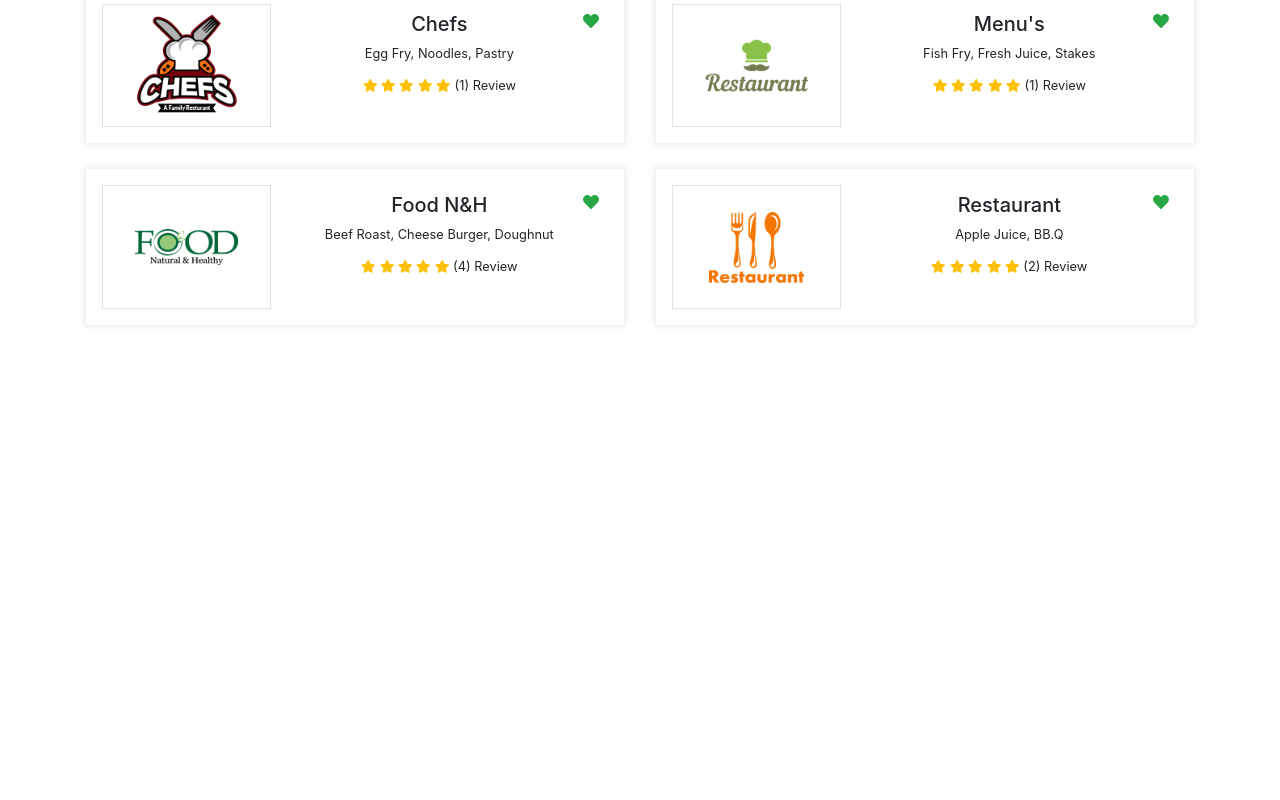
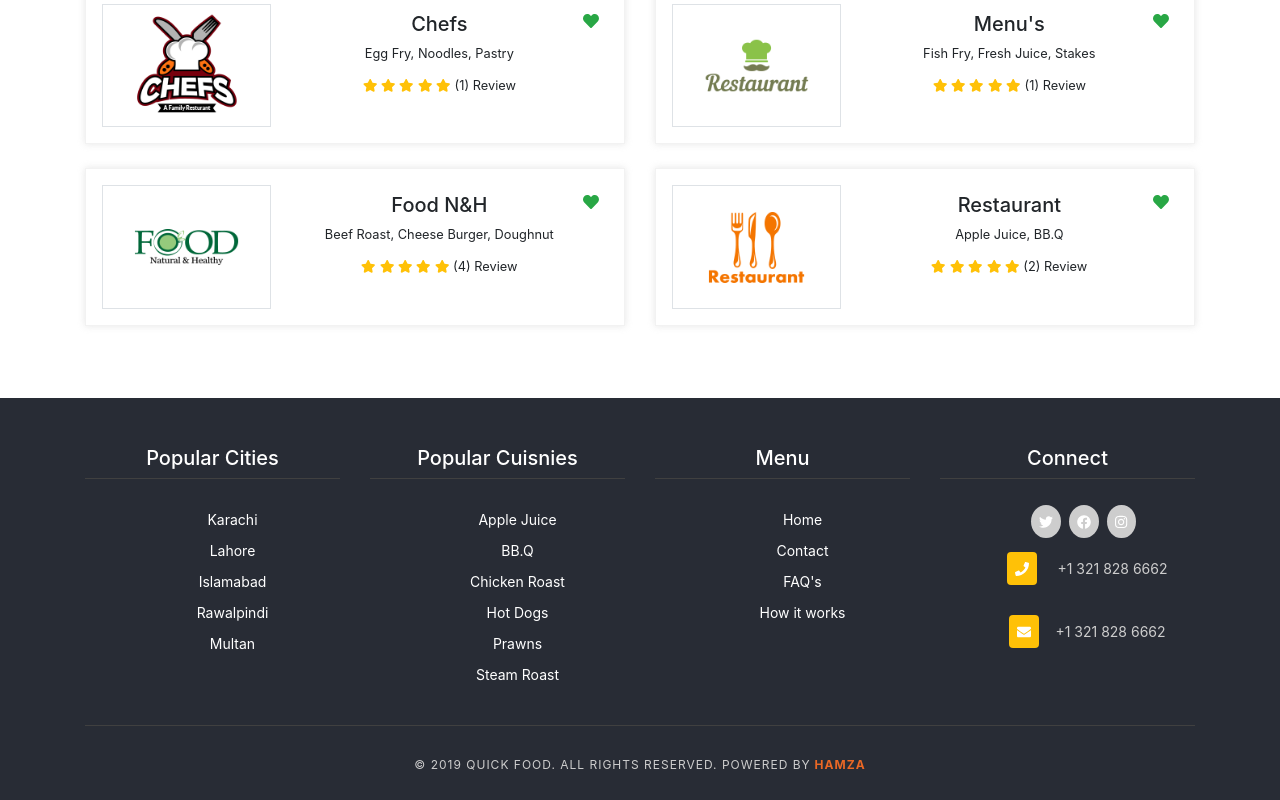
Before and after one commit to HamzaAhmedSheikh/online-Food-Delivery-App, a React (Create React App) app: page / in a window 1280 px wide. Shown: the part 2411-3211 px from the top of the page. Before the commit the page ends 2809 px from the top, so only its background shows below. Built offline with nearby package versions, Linux system fonts and the light colour scheme.

Commit message:
my footer is completed.

```diff
--- /dev/null
+++ b/src/components/Footer.js
@@ -0,0 +1,133 @@
+import React, { Component } from 'react'
+import './footer.css'
+import { FontAwesomeIcon } from '@fortawesome/react-fontawesome';
+import { faFacebook } from '@fortawesome/free-brands-svg-icons'
+import { faTwitter } from '@fortawesome/free-brands-svg-icons'
+import { faInstagram } from '@fortawesome/free-brands-svg-icons'
+import { faPhone } from '@fortawesome/free-solid-svg-icons'
+import { faEnvelope } from '@fortawesome/free-solid-svg-icons'
+
+class Footer extends Component {
+ render() {
+  return (
+            // Complete Footer Section
+
+   <div className="container-fluid pt-5 bg-footer">
+    <div className="container mb-4">
+     <div className="row">
+
+                        {/* Popular Cities Section */}
+
+      <div className="col-lg-3 col-md-3 col-sm-12">
+        <div className="footer-head-div">
+          <h5 className="text-white">Popular Cities</h5>
+        </div>
+          <div className="footer-list-div">
+            <ul>
+              <li><a href="#">Karachi</a></li>
+              <li><a href="#">Lahore</a></li>
+              <li><a href="#">Islamabad</a></li>
+              <li><a href="#">Rawalpindi</a></li>
+              <li><a href="#">Multan</a></li>
+            </ul>
+           </div>
+      </div>
+
+                 {/* Popular Cuisnies Section */}
+
+       <div className="col-lg-3 col-md-3 col-sm-12">
+        <div className="footer-head-div">
+           <h5 className="text-white">Popular Cuisnies</h5>
+        </div>
+        <div className="footer-list-div">
+           <ul>
+             <li><a href="#">Apple Juice</a></li>
+             <li><a href="#">BB.Q</a></li>
+             <li><a href="#">Chicken Roast</a></li>
+             <li><a href="#">Hot Dogs</a></li>
+             <li><a href="#">Prawns</a></li>
+             <li><a href="#">Steam Roast</a></li>
+            </ul>
+         </div>
+        </div>
+
+              {/* Contact Us Section */}
+
+        <div className="col-lg-3 col-md-3 col-sm-12">
+           <div className="footer-head-div">
+                 <h5 className="text-white">Menu</h5>
+           </div>
+          <div className="footer-list-div">
+          <ul>
+            <li><a href="#">Home</a></li>
+            <li><a href="#">Contact</a></li>
+            <li><a href="#">FAQ's</a></li>
+            <li><a href="#">How it works</a></li>
+          </ul>
+         </div>
+        </div>
+
+              {/* Connect Us Section */}
+
+        <div className="col-lg-3 col-md-3 col-sm-12">
+          <div className="footer-head-div">
+              <h5 className="text-white">Connect</h5>
+          </div>
+         <div className="footer-list-div">
+          <ul className="social-media mb-3">
+
+             <li className="mr-2">
+               <a href="#" className="bg-light-gray rounded-circle p-2">
+                   <FontAwesomeIcon icon={faTwitter} />
+               </a>
+             </li>
+
+             <li className="mr-2">
+              <a href="#" className="bg-light-gray rounded-circle p-2">
+                  <FontAwesomeIcon icon={faFacebook} />
+              </a>
+             </li>
+
+             <li className="mr-2">
+               <a href="#" className="bg-light-gray rounded-circle p-2">
+                 <FontAwesomeIcon icon={faInstagram} />
+               </a>
+            </li>
+          </ul>
+
+           <ul>
+            <li className="pb-3">
+             <span className="bg-warning p-2 rounded mr-3">
+                 <FontAwesomeIcon icon={faPhone} className="text-white" />
+             </span>
+                <span> +1 321 828 6662 </span>
+            </li>
+
+              <li className="pb-3">
+               <span className="bg-warning p-2 rounded mr-3">
+                  <FontAwesomeIcon icon={faEnvelope} className="text-white" />
+               </span>
+                  <span>+1 321 828 6662</span>
+              </li>
+            </ul>
+         </div>
+       </div>
+     </div>
+   </div>
+
+               {/* Footer Copyright Section */}
+
+       <div className="container">
+        <div className="col-12 footer-copyright">
+          <p>
+            © 2019 Quick Food. All Rights Reserved. Powered By
+            <span style={{ color: "#eb6825", fontWeight: 700 }}>     Hamza       </span>
+          </p>
+       </div>
+     </div>
+   </div>
+        );
+    }
+}
+
+export default Footer;
--- a/src/components/Header.js
+++ b/src/components/Header.js
@@ -13,6 +13,7 @@ import { FontAwesomeIcon } from '@fortawesome/react-fontawesome';
 import { faStar } from "@fortawesome/free-solid-svg-icons";
 import { faHeart } from "@fortawesome/free-solid-svg-icons";
 import './Home.css';
+import Footer from './Footer'
 import { Link } from 'react-router-dom';
 
 class Header extends Component {
@@ -155,7 +156,7 @@ Pellentesque eget justo eget nibh luctus semper at ut tellus.
 </div>
 </div>
 
-  { /*------------ Section 3 ------------- */ }
+
 
 <div className="container-fluid py-5">
  <div className="py-4">
@@ -328,7 +329,7 @@ Pellentesque eget justo eget nibh luctus semper at ut tellus.
   </div>
 </div>
 
-
+    <Footer />
 
 
 </header>
--- /dev/null
+++ b/src/components/footer.css
@@ -0,0 +1,64 @@
+.bg-footer{
+    background-color: #282c35;
+ }
+
+.footer-head-div{
+    border-bottom: 1px solid #404040;
+    margin-bottom: 30px;
+}
+
+.footer-list-div ul li{
+   list-style: none;
+    color: #cdcdcd;
+    font-size: 14px;
+    margin-bottom: 10px;
+ }
+
+.footer-list-div ul li a{
+    text-decoration: none;
+    transition: all 0.3s ease-in-out !important;
+ }
+
+.footer-list-div ul li a:hover{
+    background-color:#eb6825 !important;
+    margin-left: 10px;
+    text-decoration: none;
+ }
+
+.social-media {
+    margin: 0 0 10px;
+}
+
+.bg-light-gray{
+    background-color: #cdcdcd;
+}
+
+.social-media li {
+    display: inline-block;
+    padding: 0;
+    margin: 0 5px 10px 0;
+}
+
+.social-media li a:hover{
+    color: #3578E5 !important;
+    margin: 0 !important;
+    text-decoration: none;
+    fill: #fff;
+}
+
+
+.footer-copyright{
+    border-top: 1px solid #404040;
+    padding: 30px 0px 10px !important;
+    letter-spacing: 1px
+}
+
+.footer-copyright p{
+   color: #cdcdcd !important;
+   font-size: 12px;
+   text-transform: uppercase;
+}
+
+.pb-3 {
+    padding-bottom: 2rem !important;
+}
```
